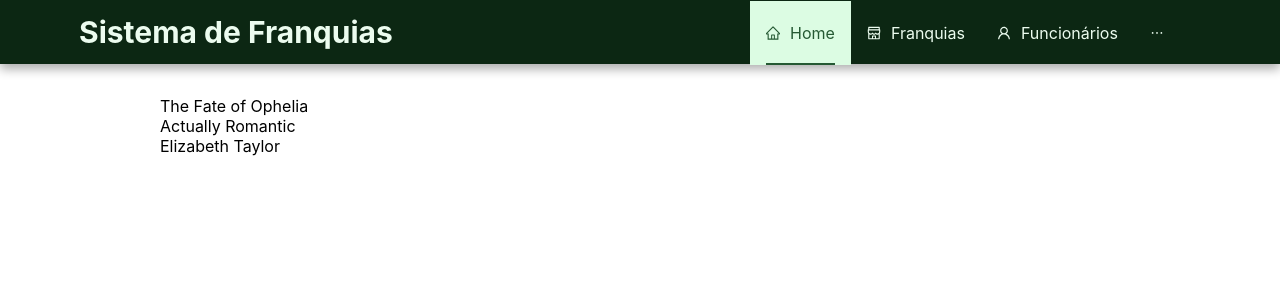
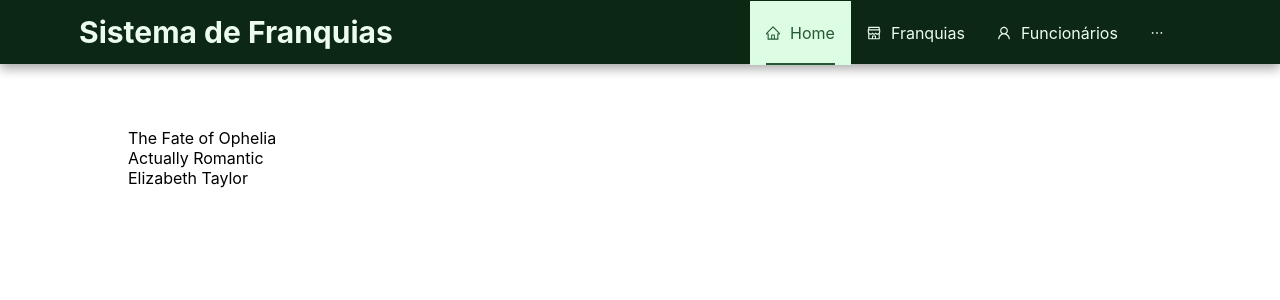
Before and after one commit to gabgon08/projeto-franquias, a Next.js app: page / in a window 1280 px wide. Shown: the top 300 px of the page. Built offline with nearby package versions, Linux system fonts and the light colour scheme.

Commit message:
style: fix Header style

```diff
--- a/src/components/Header.module.css
+++ b/src/components/Header.module.css
@@ -41,7 +41,6 @@
     justify-content: center;
     min-width: 10vw;
     width: 502px;
-    line-height: 4rem;
     border: 0;
     font-size: 1rem;
     padding: 0;
--- a/src/theme/common.module.css
+++ b/src/theme/common.module.css
@@ -6,7 +6,7 @@
 
 .container {
     margin: auto;
-    padding: 2rem;
+    padding: 4rem 0;
     width: 80vw;
     max-width: 1300px;
     height: 100%;
@@ -22,7 +22,7 @@
 
 .topBoxIconTitle {
     display: flex;
-    padding: 1.2rem;
+    padding: 1rem 1.4rem 1rem;
     gap: 0.9rem;
     border-radius: 2rem 2rem 0 0;
     align-items: center;
```
